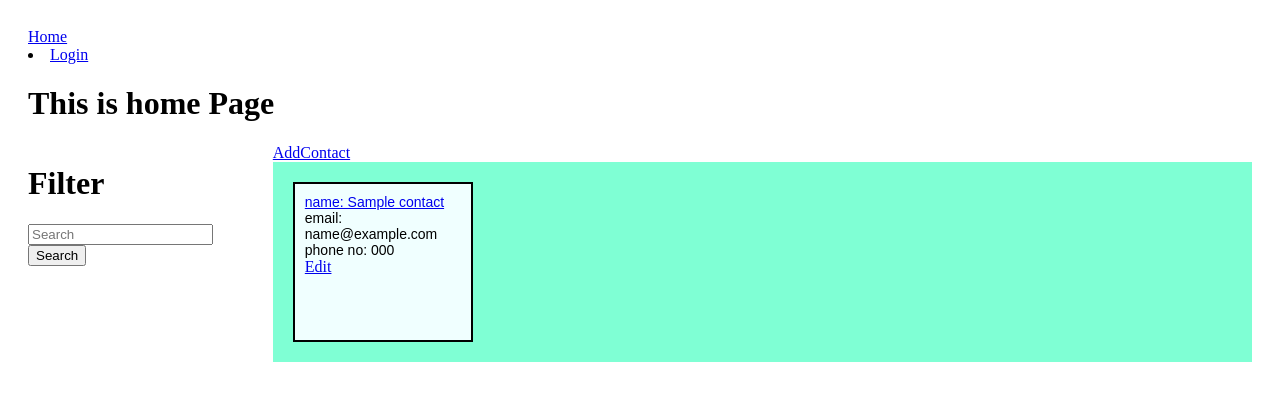
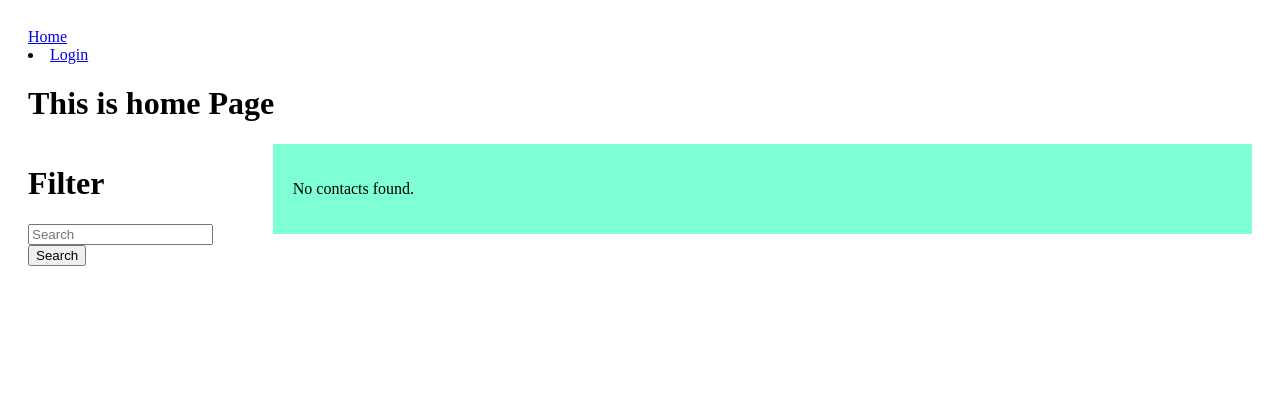
Before and after one commit to VaibhavSiroha/DjangoContactsApp, a Django app: page / in a window 1280 px wide. Shown: the top 401 px of the page. Run offline with Django 5.2, Linux system fonts and the light colour scheme; tables that the repository leaves empty hold one stand-in row (values such as "Sample post").

Commit message:
Add user association to contacts and implement logout functionality
- Added a ForeignKey relationship between Contact and CustomUser models.
- Updated views to filter contacts by the authenticated user.
- Modified templates to conditionally display contact editing options and the AddContact link based on user authentication.
- Implemented logout functionality and updated navbar to include logout link.

```diff
--- a/ContactsApp/main/models.py
+++ b/ContactsApp/main/models.py
@@ -31,6 +31,7 @@ class Contact(models.Model):
             )
         ]
     )
+    user = models.ForeignKey(CustomUser, on_delete=models.CASCADE)
 
     def __str__(self):
         return f"{self.name} - {self.number}"
--- a/ContactsApp/main/templates/main/contacts-list.html
+++ b/ContactsApp/main/templates/main/contacts-list.html
@@ -7,7 +7,9 @@
       email: {{ contact.email }} <br />
       phone no: {{ contact.number }}
     </div>
+    {% if user.is_authenticated %}
     <a href="{% url 'editcontact' contact.id %}">Edit</a>
+    {% endif %}
   </div>
   {% endfor %} {% else %}
   <p>No contacts found.</p>
--- a/ContactsApp/main/templates/main/home.html
+++ b/ContactsApp/main/templates/main/home.html
@@ -3,8 +3,9 @@
 <div class="home-container">
   <div>{% include 'main/filter.html' %}</div>
   <div>
+    {% if user.is_authenticated %}
     <a href="{% url 'addcontact' %}">AddContact</a>
-    {% include 'main/contacts-list.html' %}
+    {% endif %} {% include 'main/contacts-list.html' %}
   </div>
 </div>
 {% endblock content %}
--- a/ContactsApp/main/urls.py
+++ b/ContactsApp/main/urls.py
@@ -8,5 +8,6 @@ urlpatterns = [
     #path('Filter/',views.Filter,name='filter'),
     path('EditPage/<str:id>',views.EditContact,name='editcontact'),
     path('register/', views.register, name='register'),  # Add registration URL
-    path('login/', views.login_view, name='login')
+    path('login/', views.login_view, name='login'),
+    path('logout/', views.logout_view, name='logout')
 ]
--- a/ContactsApp/main/views.py
+++ b/ContactsApp/main/views.py
@@ -1,45 +1,53 @@
-from django.shortcuts import render,redirect
+from django.shortcuts import render,redirect,get_object_or_404
 from django.db.models import Q
 from .models import Contact
 from .forms import ContactForm,EditForm,CustomUserCreationForm
 from django.contrib.auth.decorators import login_required
-from django.contrib.auth import authenticate, login
+from django.contrib.auth import authenticate, login,logout
 
 def home(request):
-    query = request.GET.get('q','')
-    if query:
-        contacts = Contact.objects.filter(
-            Q(name__icontains=query) | Q(email__icontains=query) | Q(number__icontains=query)
-        )
+    query = request.GET.get('q', '')
+    if request.user.is_authenticated:
+        if query:
+            contacts = Contact.objects.filter(
+                Q(name__icontains=query) | Q(email__icontains=query) | Q(number__icontains=query),
+                user=request.user
+            )
+        else:
+            contacts = Contact.objects.filter(user=request.user)  # Show only the user's contacts
     else:
-        contacts = Contact.objects.all()
+        contacts = []
 
     context = {'Contacts': contacts, 'query': query}
     return render(request, 'main/home.html', context)
 
-
-def contact(request,id):
-    contact=Contact.objects.get(id=id)
-    context={'contact':contact}
-    return render(request,'main/contact.html',context)
+def contact(request, id):
+    contact = get_object_or_404(Contact, id=id, user=request.user)
+    context = {'contact': contact}
+    return render(request, 'main/contact.html', context)
 
 def ContactBar(request):
-    Contacts = Contact.objects.all()
-    context={'Contacts':Contacts}
-    return render(request,context)
+    if request.user.is_authenticated:
+        contacts = Contact.objects.filter(user=request.user)
+        context = {'contacts': contacts}
+        return render(request, 'main/contact_bar.html', context)
+    else:
+        return redirect('login')
 
 @login_required
 def AddContact(request):
-    if request.method=='POST':
-        form=ContactForm(request.POST)
+    if request.method == 'POST':
+        form = ContactForm(request.POST)
         if form.is_valid():
-            form.save()
+            contact = form.save(commit=False)
+            contact.user = request.user
+            contact.save()
             return redirect('home')
     else:
-        form=ContactForm()
+        form = ContactForm()
 
-    context={'form':form}
-    return render(request,'main/add_contact.html',context)
+    context = {'form': form}
+    return render(request, 'main/add_contact.html', context)
 
 @login_required
 def EditContact(request,id):
@@ -80,3 +88,9 @@ def login_view(request):
 
     context = {'error_message': error_message}
     return render(request, 'registration/login.html', context)
+
+
+
+def logout_view(request):
+    logout(request)
+    return redirect('login')
--- a/ContactsApp/templates/navbar.html
+++ b/ContactsApp/templates/navbar.html
@@ -2,6 +2,7 @@
 {% if user.is_authenticated %}
 <li class="nav-item">
   <a class="nav-link" href="#">{{ user.username }}</a>
+  <a class="nav-link" href="{% url 'logout' %}">logout</a>
 </li>
 {% else %}
 <li class="nav-item">
```
Also changed, not shown: ContactsApp/main/migrations/0002_contact_user.py (added).
